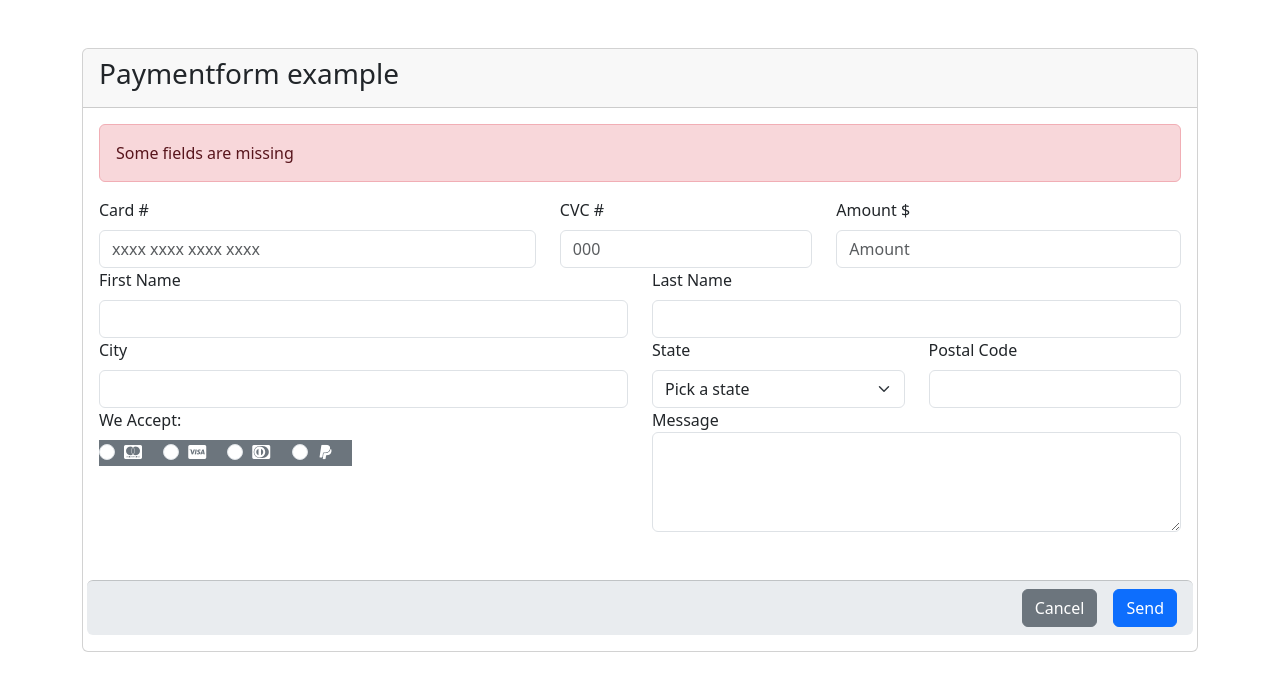
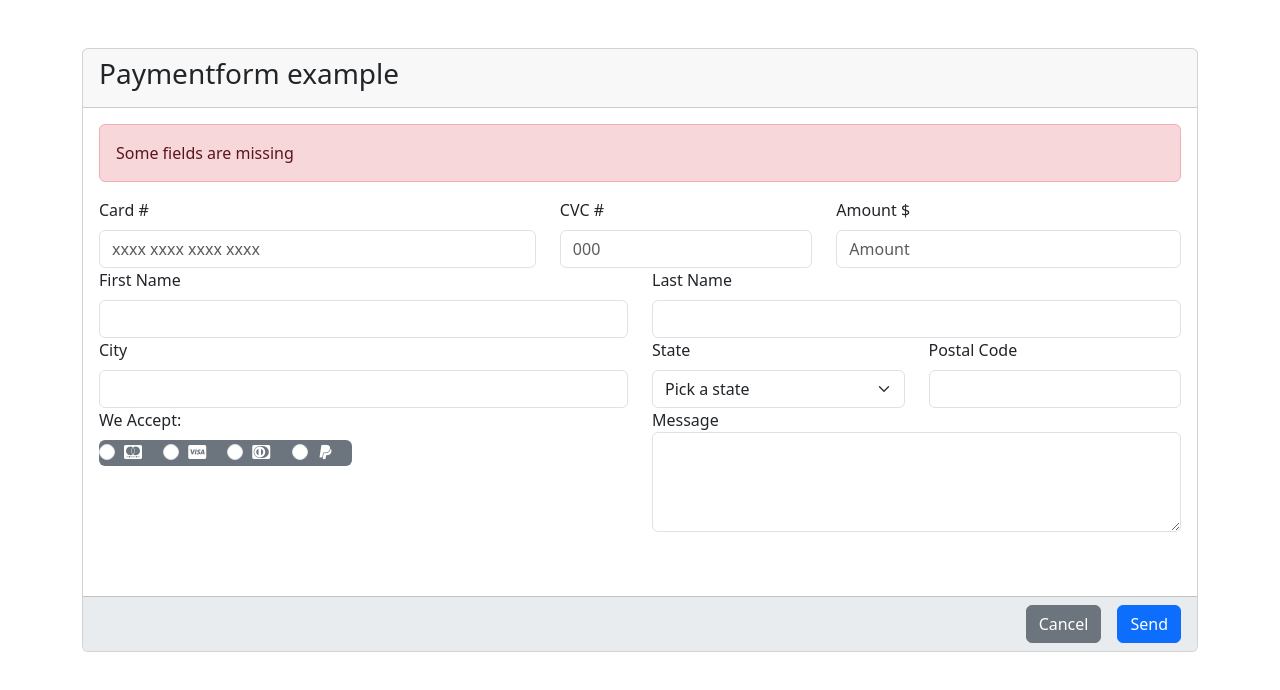
Before and after one commit to 4GeeksAcademy/proyecto-formulario-gabino-pt120, a plain HTML site: page index.html in a window 1280 px wide. Drawn offline with nearby package versions, Linux system fonts and the light colour scheme.

Commit message:
Nuevos cambios

```diff
--- a/index.html
+++ b/index.html
@@ -99,7 +99,7 @@
                             <label for="inputWeAccept" class="form-label">We
                                 Accept:</label>
 
-                            <div class="forms-checks bg-secondary" id="selectorTarjetas">
+                            <div class="forms-checks bg-secondary rounded" id="selectorTarjetas">
 
 
 
@@ -140,20 +140,24 @@
                         </div>
                     </div>
 
-                </form>
+            </div>
+            <div class="mt-5">
+                <div class=" card-footer col bg-body-secondary">
 
-                <div class="row mt-5">
-                    <div class=" card-footer col bg-body-secondary rounded-2">
+                    <div class=" d-grid gap-2 d-flex justify-content-end">
+                        <input type="reset" value="Cancel" class="btn btn-secondary me-md-2" />
+                        <input type="submit" value="Send" class="btn btn-primary" />
+                    </div>
 
-                        <div class=" d-grid gap-2 d-flex justify-content-end">
-                            <input type="reset" value="Cancel" class="btn btn-secondary me-md-2" />
-                            <input type="submit" value="Send" class="btn btn-primary" />
-                        </div>
+                </div>
+            </div>
 
-                    </div>
-                </div>
 
-            </div>
+
+            </form>
+
+
+
 
         </div>
 
```
